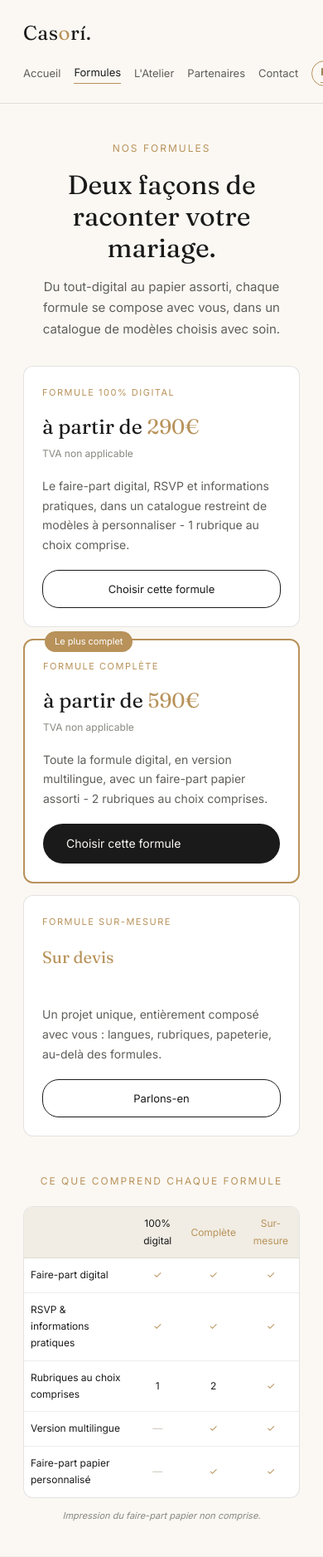
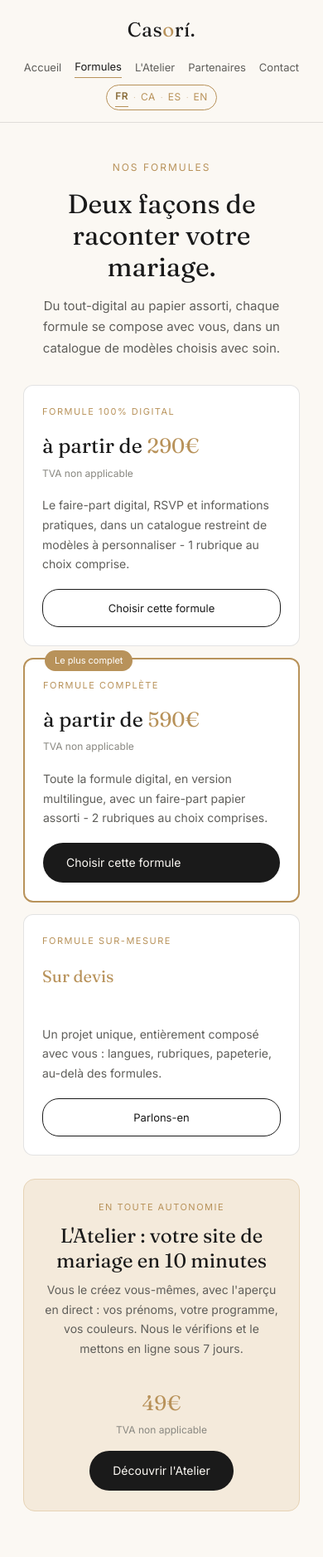
Before and after one commit to ingridapostrophe/Casori, a PHP site: page /formules.html in a window 390 px wide; the page is wider, and only the part inside the window is pictured. Shown: the top 1877 px of that part at 83% size. Run offline with PHP 8.4, Linux system fonts and the light colour scheme.

Commit message:
Site vitrine : bandeau l'Atelier sous les formules (accueil, formules) ; menu qui passe à la ligne sur téléphone
Co-Authored-By: Claude Opus 5.5 <noreply@anthropic.com>
Claude-Session: https://claude.ai/code/session_01CGjkqTZ9trMVEQQxVMtqEj

```diff
--- a/site-vitrine/formules.html
+++ b/site-vitrine/formules.html
@@ -60,6 +60,21 @@
         <a href="contact.html" class="btn-ligne">Parlons-en</a>
       </div>
     </section>
+
+    <!-- L'Atelier : l'offre en autonomie -->
+    <section class="atelier-bandeau">
+      <div class="atelier-bandeau-texte">
+        <p class="carte-nom">En toute autonomie</p>
+        <h2>L'Atelier : votre site de mariage en 10&nbsp;minutes</h2>
+        <p>Vous le créez vous-mêmes, avec l'aperçu en direct : vos prénoms, votre programme, vos couleurs. Nous le vérifions et le mettons en ligne sous 7&nbsp;jours.</p>
+      </div>
+      <div class="atelier-bandeau-action">
+        <p class="carte-prix"><span class="montant">49€</span></p>
+        <p class="carte-ttc">TVA non applicable</p>
+        <a href="atelier/" class="btn">Découvrir l'Atelier</a>
+      </div>
+    </section>
+
 
     <section class="tableau-sec">
       <p class="surtitre centre">Ce que comprend chaque formule</p>
--- a/site-vitrine/style.css
+++ b/site-vitrine/style.css
@@ -665,3 +665,25 @@ img { max-width: 100%; display: block; }
   .etapes { grid-template-columns: 1fr; }
   .footer-bas { flex-direction: column; }
 }
+
+/* L'Atelier : bandeau sous les formules (pages FR) */
+.atelier-bandeau {
+  display: grid; grid-template-columns: 1fr auto; gap: 32px; align-items: center;
+  margin: 8px 0 40px; padding: 28px 32px;
+  background: #F4EADB; border: 1px solid #E6D3B5; border-radius: 14px;
+}
+.atelier-bandeau h2 { font-size: 24px; line-height: 1.25; margin: 0 0 8px; }
+.atelier-bandeau-texte p:last-child { margin: 0; font-size: 14px; color: var(--gris-texte); max-width: 560px; }
+.atelier-bandeau-action { text-align: center; }
+.atelier-bandeau-action .carte-prix { margin: 0; }
+.atelier-bandeau-action .carte-ttc { margin: 2px 0 14px; }
+@media (max-width: 720px) {
+  .atelier-bandeau { grid-template-columns: 1fr; text-align: center; padding: 24px 20px; }
+  .atelier-bandeau-texte p:last-child { margin: 0 auto; }
+}
+
+/* Menu sur téléphone : passe à la ligne au lieu de déborder de l'écran */
+@media (max-width: 600px) {
+  .site-header { justify-content: center; padding: 16px 16px 14px; }
+  .nav { flex-wrap: wrap; justify-content: center; gap: 8px 16px; }
+}
```
Also changed, not shown: site-vitrine/index.html (+15 -0 lines).
